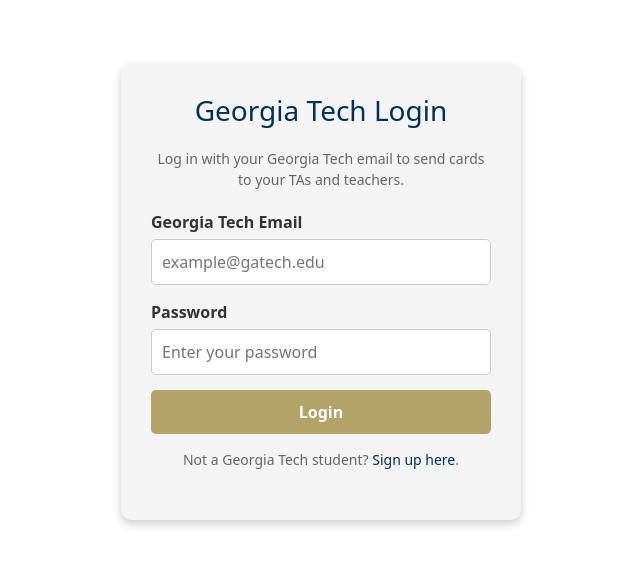
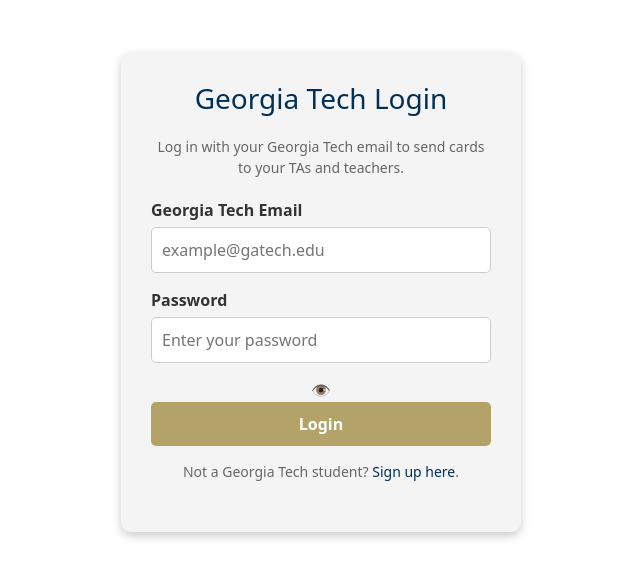
Before and after one commit to CS-3312-Group-1/JIA-5301-Thank-A-TA, a React (Create React App) app in the folder ta-thanks/: page /login in a window 1280 px wide. Shown: the part 108-686 px from the top of the page, without its empty margins (319-959 px from the left). Built offline with nearby package versions, Linux system fonts and the light colour scheme.

Commit message:
Update loginpage.js

```diff
--- a/ta-thanks/src/loginpage.js
+++ b/ta-thanks/src/loginpage.js
@@ -2,52 +2,57 @@ import { useNavigate } from 'react-router-dom';
 import { useEffect, useState } from 'react';
 import "./loginpage.css";
 
+const LoginPage = () => {
+    const [passwordVisible, setPasswordVisible] = useState(false);
 
-
-
-async function loginUser(credentials) {
-    return fetch('http://localhost:3001/login', {
-      method: 'POST',
-      headers: {
-        'Content-Type': 'application/json'
-      },
-      body: JSON.stringify(credentials)
-    })
-      .then(data => data.json())
-   }
-function LoginPage({ setToken }) {
-    const [username, setUserName] = useState();
-    const [password, setPassword] = useState();
-
-    const handleSubmit = async e => {
-        e.preventDefault();
-        console.log(username)
-        const token = await loginUser({
-          "email": username,
-          "password": password,
-        });
-        setToken(token);
-    }
-
+    const togglePasswordVisibility = () => {
+        setPasswordVisible(!passwordVisible);
+    };
 
     return (
         <div className="login-container">
             <h1>Georgia Tech Login</h1>
             <p>Log in with your Georgia Tech email to send cards to your TAs and teachers.</p>
 
-            <form action="/send_cards" method="POST">
+            <form action="/login" method="POST">
                 <label htmlFor="email">Georgia Tech Email</label>
-                <input type="email" id="email" name="email" placeholder="example@gatech.edu" value={username} required onChange={e => setUserName(e.target.value)} />
+                <input
+                    type="email"
+                    id="email"
+                    name="email"
+                    placeholder="example@gatech.edu"
+                    required
+                />
 
                 <label htmlFor="password">Password</label>
-                <input type="password" id="password" name="password" placeholder="Enter your password" value={password} onChange={e => setPassword(e.target.value)} required />
-                <input type="submit" value="Login" onClick={handleSubmit} />
+                <div className="password-wrapper">
+                    <input
+                        type={passwordVisible ? "text" : "password"}
+                        id="password"
+                        name="password"
+                        placeholder="Enter your password"
+                        required
+                    />
+                    <span
+                        className="eye-icon"
+                        onClick={togglePasswordVisibility}
+                        role="button"
+                        aria-label="Toggle password visibility"
+                    >
+                        {passwordVisible ? "👁️‍🗨️" : "👁️"}
+                    </span>
+                </div>
+
+                <input type="submit" value="Login" />
             </form>
 
             <div className="footer">
-                <p>Not a Georgia Tech student? <a href="/signup">Sign up here</a>.</p>
+                <p>
+                    Not a Georgia Tech student? <a href="/register">Sign up here</a>.
+                </p>
             </div>
         </div>
     );
-}
-export default LoginPage
+};
+
+export default LoginPage;
```
Lines whose indentation alone changed are shown as unchanged.
